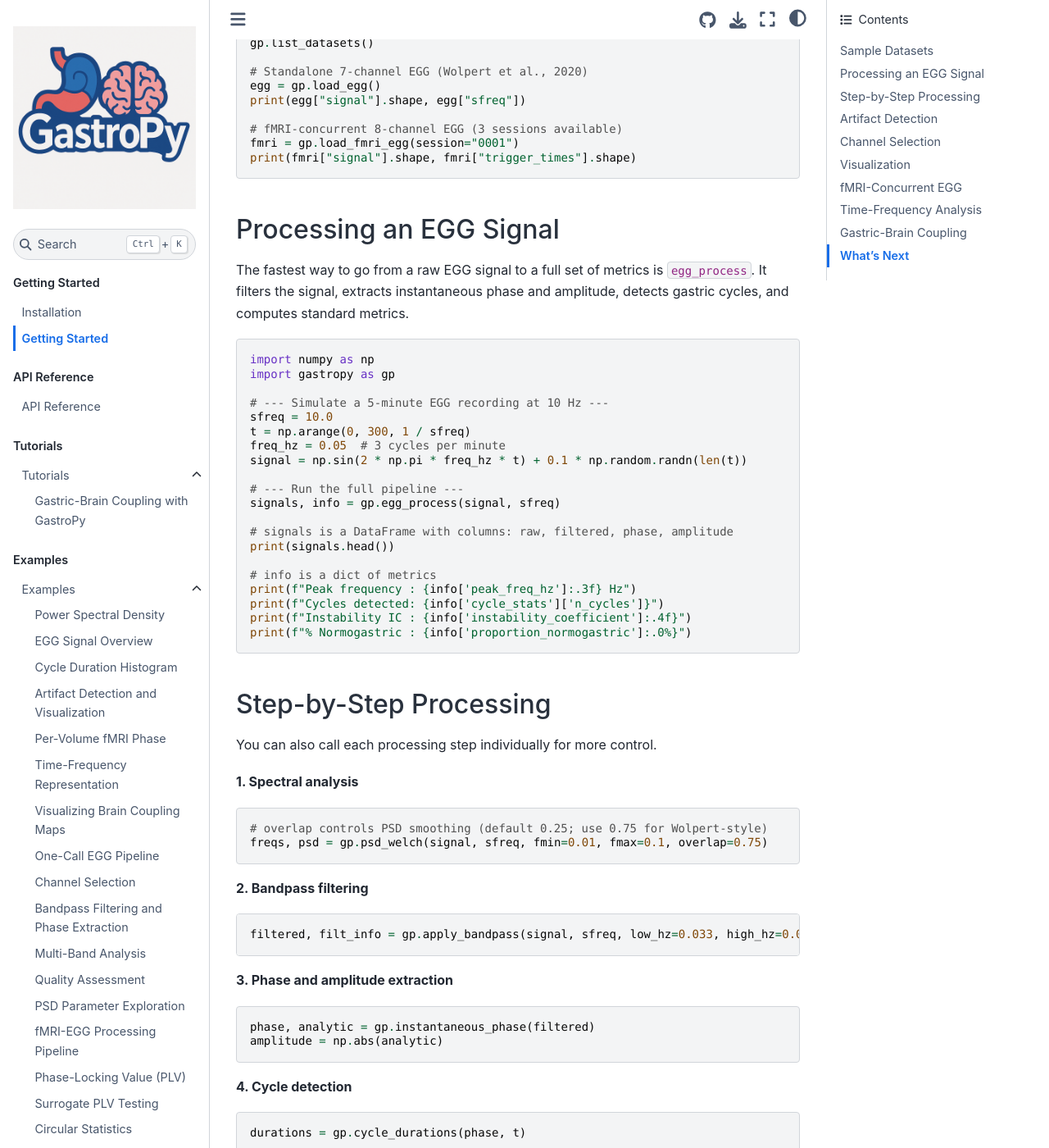
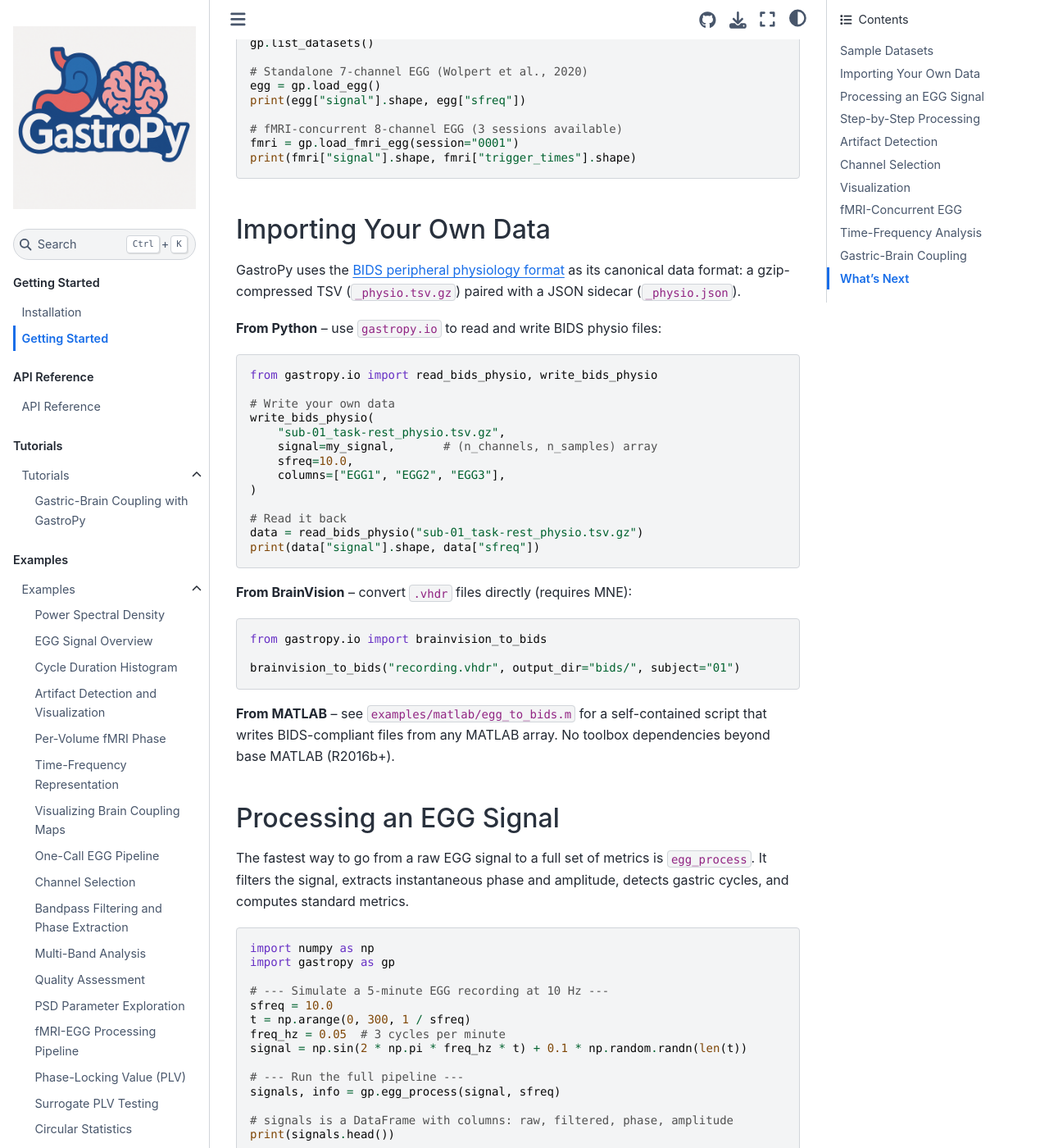
Before and after one commit to embodied-computation-group/gastropy, a Sphinx documentation site: the page built from docs/getting_started.rst, in a window 1280 px wide and 1400 px high, scrolled down 452 px. Shown: the whole window at 82% size. Built offline with Sphinx 7.4.7 and the Sphinx Book theme 1.1.4, drawn with Linux system fonts in a browser that asks for light colours; pages that are not in the unit, such as notebooks, are missing from menus.

Commit message:
Add MATLAB BIDSifier example and data import docs
Add examples/matlab/egg_to_bids.m -- self-contained MATLAB script for
converting EGG recordings to BIDS physio format (no toolbox deps).
Add "Importing Your Own Data" section to Getting Started covering the
Python IO module, BrainVision converter, and MATLAB helper.

```diff
--- a/docs/api/index.rst
+++ b/docs/api/index.rst
@@ -99,7 +99,8 @@ IO --- BIDS Physio I/O
 ----------------------
 
 Read and write BIDS-formatted peripheral physiology recordings,
-and convert from common acquisition formats.
+and convert from common acquisition formats.  For MATLAB users, see
+``examples/matlab/egg_to_bids.m``.
 
 .. currentmodule:: gastropy
 
--- a/docs/getting_started.rst
+++ b/docs/getting_started.rst
@@ -28,6 +28,44 @@ experimenting immediately — no external downloads needed.
    # fMRI-concurrent 8-channel EGG (3 sessions available)
    fmri = gp.load_fmri_egg(session="0001")
    print(fmri["signal"].shape, fmri["trigger_times"].shape)
+
+Importing Your Own Data
+-----------------------
+
+GastroPy uses the `BIDS peripheral physiology format
+<https://bids-specification.readthedocs.io/en/stable/modality-specific-files/physiological-and-other-continuous-recordings.html>`_
+as its canonical data format: a gzip-compressed TSV (``_physio.tsv.gz``)
+paired with a JSON sidecar (``_physio.json``).
+
+**From Python** -- use ``gastropy.io`` to read and write BIDS physio files:
+
+.. code-block:: python
+
+   from gastropy.io import read_bids_physio, write_bids_physio
+
+   # Write your own data
+   write_bids_physio(
+       "sub-01_task-rest_physio.tsv.gz",
+       signal=my_signal,       # (n_channels, n_samples) array
+       sfreq=10.0,
+       columns=["EGG1", "EGG2", "EGG3"],
+   )
+
+   # Read it back
+   data = read_bids_physio("sub-01_task-rest_physio.tsv.gz")
+   print(data["signal"].shape, data["sfreq"])
+
+**From BrainVision** -- convert ``.vhdr`` files directly (requires MNE):
+
+.. code-block:: python
+
+   from gastropy.io import brainvision_to_bids
+
+   brainvision_to_bids("recording.vhdr", output_dir="bids/", subject="01")
+
+**From MATLAB** -- see ``examples/matlab/egg_to_bids.m`` for a
+self-contained script that writes BIDS-compliant files from any MATLAB
+array.  No toolbox dependencies beyond base MATLAB (R2016b+).
 
 Processing an EGG Signal
 ------------------------
```
Also changed, not shown: CHANGELOG.md (+3 -0 lines), 1 other file.
